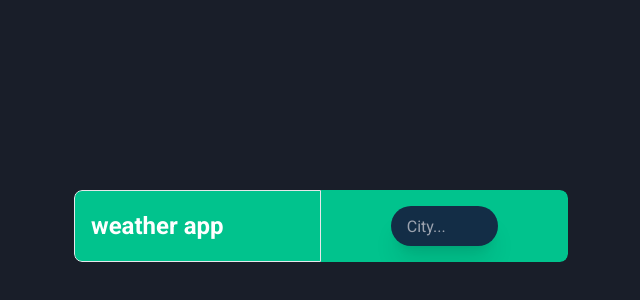
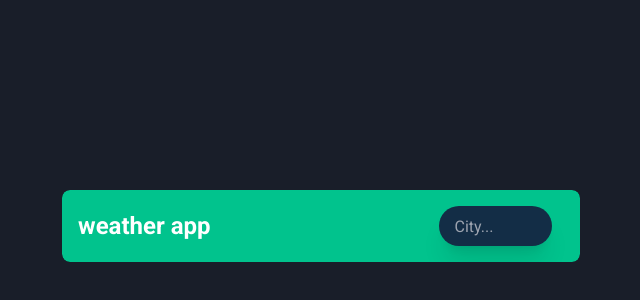
Before and after one commit to BeeAwwad/Weather_App, a React (Vite) app: page / in a window 1280 px wide. Shown: the part 174-474 px from the top of the page, without its empty margins (319-959 px from the left). Built offline with nearby package versions, Linux system fonts and the light colour scheme; a web font is replaced by a local one.

Commit message:
Make the loader visible in md view

```diff
--- a/src/components/search.jsx
+++ b/src/components/search.jsx
@@ -1,18 +1,35 @@
-import React from "react";
+import React, { useEffect, useState } from "react";
 import { ProgressBar } from "react-loader-spinner";
 
 function Search(props) {
   const { error, isLoading, data, location, setLocation, searchLocation } =
     props;
+  const [windowWidth, setWindowWidth] = useState(window.innerWidth);
+
+  useEffect(() => {
+    const handleResize = () => {
+      setWindowWidth(window.innerWidth);
+    };
+
+    window.addEventListener("resize", handleResize);
+
+    return () => {
+      window.removeEventListener("resize", handleResize);
+    };
+  }, []);
+
+  const isMobile = windowWidth < 768;
 
   return (
     <div
-      className={`${data.main ? "w-1/2" : "w-full"} md:w-full text-dark-mode flex flex-col items-center md:justify-end md:items-center md:ml-auto mx-auto md:mx-0 mt-6 md:mt-0 custom-after after md:bg-dark-second md:h-full md:p-4 ${
+      className={`${
+        data.main ? "w-1/2" : "w-full"
+      } md:w-full text-dark-mode flex flex-col md:flex-row items-center md:justify-end md:items-center md:ml-auto mx-auto md:mx-0 mt-6 md:mt-0 custom-after after md:bg-dark-second md:h-full md:p-4 ${
         Object.keys(data).length === 0 ? "md:rounded-r-lg" : ""
       }`}
     >
       <input
-        className="w-full md:w-1/2 md:h-10 px-4 py-2 rounded-3xl text-white placeholder-gray-400 bg-dark-home md:bg-dark-mode focus:outline-none focus:bg-dark-second md:focus:bg-dark-mode transition-all ease-in delay-100 focus:bg-opacity-20 md:focus:bg-opacity-75 shadow-xl mb-5 md:mb-0"
+        className="w-full md:w-1/2 md:h-10 px-4 py-2 rounded-3xl text-white placeholder-gray-400 bg-dark-home md:bg-dark-mode focus:outline-none focus:bg-dark-second md:focus:bg-dark-mode transition-all ease-in delay-100 focus:bg-opacity-20 md:focus:bg-opacity-75 shadow-xl mb-5 md:mb-0 md:mr-3"
         value={location}
         onChange={(event) => setLocation(event.target.value)}
         onKeyDown={searchLocation}
@@ -26,11 +43,15 @@ function Search(props) {
           ariaLabel="progress-bar-loading"
           wrapperStyle={{}}
           wrapperClass="progress-bar-wrapper"
-          borderColor="#01C38D"
-          barColor="#01C38D"
+          borderColor={isMobile ? "#01C38D" : "#132D46"}
+          barColor={isMobile ? "#01C38D" : "#132D46"}
         />
       )}
-      {error && <p className="text-white text-xs p-2 bg-red-700 rounded-lg">{error}</p>}
+      {error && (
+        <p className="text-white text-xs p-2 bg-red-700 rounded-lg md:ml-auto">
+          {error}
+        </p>
+      )}
     </div>
   );
 }
--- a/src/components/toppart.jsx
+++ b/src/components/toppart.jsx
@@ -3,8 +3,17 @@ import BottomPart from "./bottompart";
 import Search from "./search";
 
 function TopPart(props) {
-  const { error, isLoading, sunrise, sunset, location, setLocation, searchLocation, data, city } =
-    props;
+  const {
+    error,
+    isLoading,
+    sunrise,
+    sunset,
+    location,
+    setLocation,
+    searchLocation,
+    data,
+    city,
+  } = props;
   const [newSunrise, setNewSunrise] = useState("");
   const [newSunset, setNewSunset] = useState("");
   const [isWideScreen, setIsWideScreen] = useState(window.innerWidth >= 768);
@@ -62,7 +71,7 @@ function TopPart(props) {
   useEffect(() => {
     const handleResize = () => {
       setIsWideScreen(window.innerWidth >= 768);
-    }
+    };
     window.addEventListener("resize", handleResize);
     return () => {
       window.removeEventListener("resize", handleResize);
@@ -77,8 +86,14 @@ function TopPart(props) {
           } md:rounded-lg md:overflow-hidden`}
         >
           {!data.main || isWideScreen ? (
-            <div className=" md:border rounded p-2 m-3 text-lg text-dark-second md:flex md:text-white md:bg-dark-second md:h-full md:items-center md:p-4 md:rounded-none md:m-0 md:rounded-l-lg">
-              <h1 className="tracking-widest md:tracking-normal font-bold text-3xl md:text-2xl">weather app</h1>
+            <div
+              className={`rounded p-2 m-3 text-lg text-dark-second md:flex md:text-white md:bg-dark-second md:h-full md:items-center md:p-4 md:rounded-none md:m-0 ${
+                Object.keys(data).length === 0 ? "md:rounded-l-lg" : ""
+              }`}
+            >
+              <h1 className="tracking-widest md:tracking-normal font-bold text-3xl md:text-2xl">
+                weather app
+              </h1>
             </div>
           ) : null}
           <Search
```
